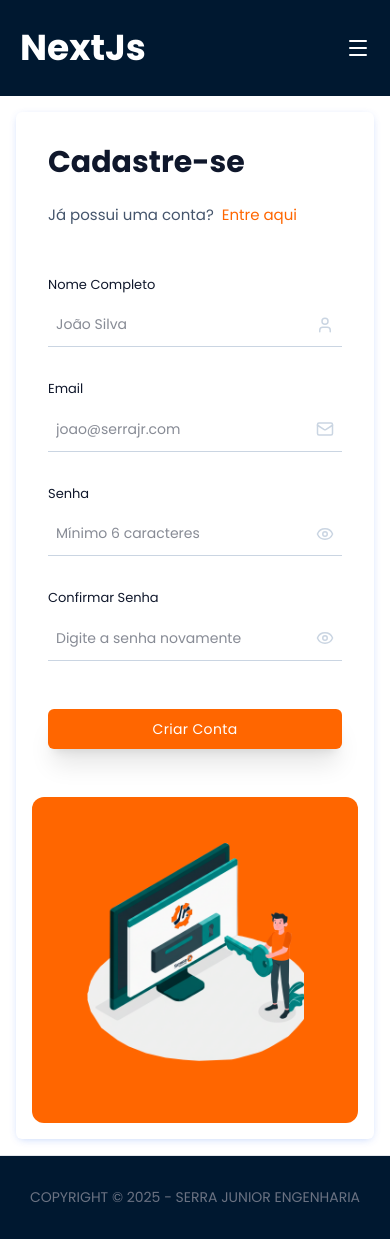
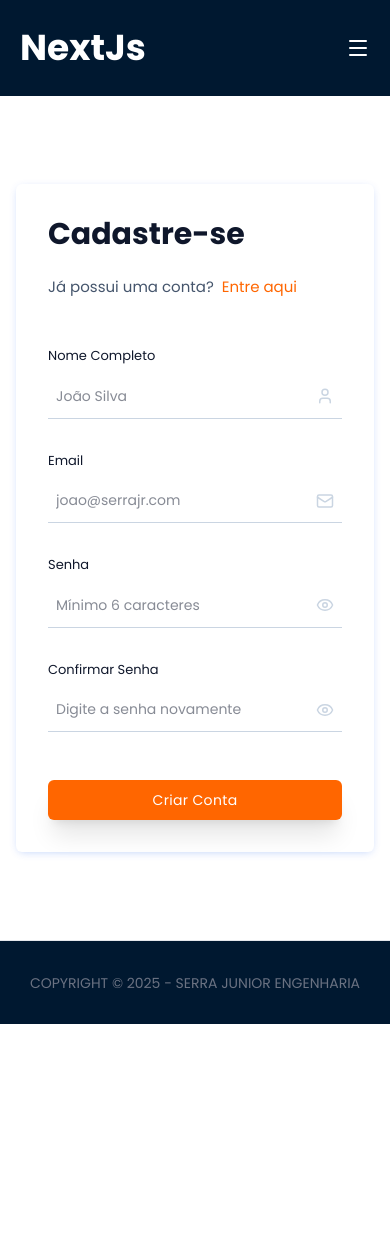
Before and after one commit to igcarvalhaes/imersaoNextJsSemana3, a Next.js app: page /cadastro in a window 390 px wide. After the commit the page ends 1024 px from the top, so only its background shows below. Built offline with nearby package versions, Linux system fonts and the light colour scheme.

Commit message:
Fix: esconder a imagem no card de cadastro quando esta no modo de smartphone

```diff
--- a/src/app/cadastro/page.tsx
+++ b/src/app/cadastro/page.tsx
@@ -98,7 +98,7 @@ export default function SignInPage() {
           </form>
         </div>
 
-        <div className="w-full h-full flex items-center bg-main-orange-color rounded-xl p-8">
+        <div className="w-full h-full hidden md:flex items-center bg-main-orange-color rounded-xl p-8">
           <Image
             src="/images/logos/serracadastro.png"
             alt="login-image"
```
Also changed, not shown: 1 other file (tests, documents, lock files or other folders).
